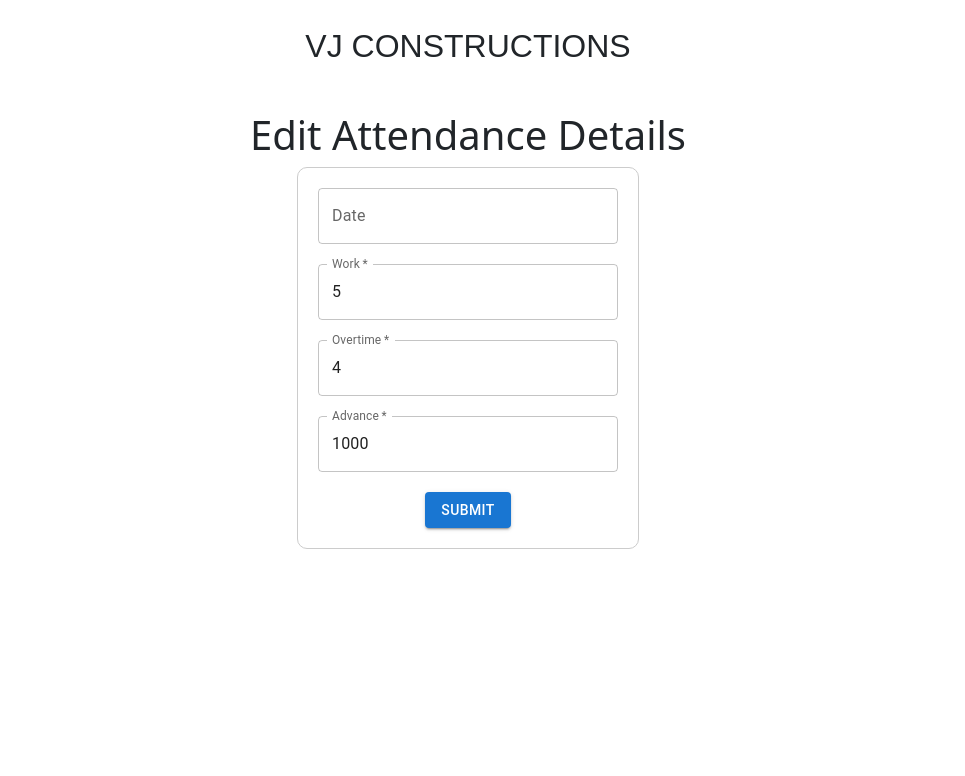
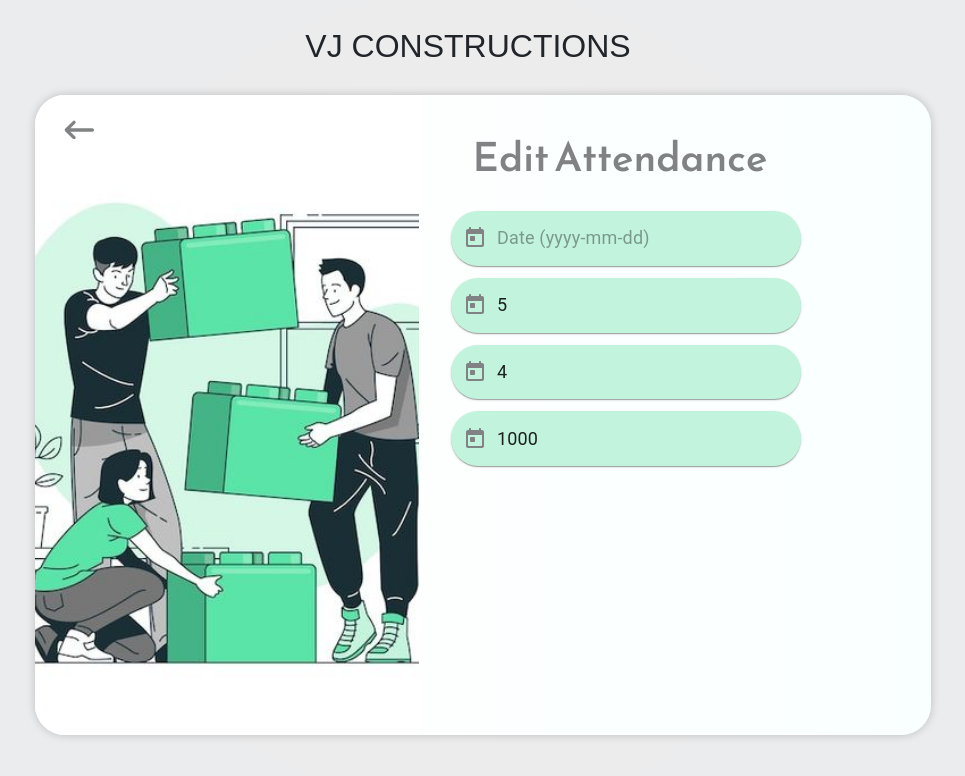
Before and after one commit to antoalex07/emp-reg-frontend, a React (Create React App) app: page /updateAttendance in a window 1280 px wide. Shown: the top 776 px of the page, without its empty margins (172-1137 px from the left). Built offline with nearby package versions, Linux system fonts and the light colour scheme; no server answers; a web font is replaced by a local one.

Commit message:
desgin changes made to fit user experience

```diff
--- a/src/page/updateAttendance/UpdateAttendance.css
+++ b/src/page/updateAttendance/UpdateAttendance.css
@@ -0,0 +1,51 @@
+.page {
+    background-image: radial-gradient(circle, #ededed, #eceded, #ececed, #ebeced, #eaecec);
+    position: fixed;
+    width: 100vw;
+    height: 100vh;
+    display: flex;
+    top: 0;
+    left: 0;
+    z-index: -3;
+    align-items: center;
+}
+
+.form-container {
+    display: flex;
+    flex-direction: row;
+    justify-content: flex-start;
+    align-items: flex-start;
+    background-image: linear-gradient(to right, #ffffff, #feffff, #fdffff, #fbffff, #f9ffff);
+    border: none;
+    border-radius: 30px;
+    box-shadow: 0 0 10px rgba(0, 0, 0, 0.2);
+    width: 70vw;
+    height: 80vh;
+    margin-top: 30px;
+    margin-left: 207px;
+    z-index: -4;
+}
+
+.image-container {
+    background-image: url("../../assets/editAttendance.jpg");
+    background-size: cover;
+    background-position: center;
+    border-top-left-radius: 30px;
+    border-bottom-left-radius: 30px;
+    z-index: -2;
+    height: 100%;
+    width: 30vw;
+}
+
+.edit-form {
+    padding: 20px;
+    display: flex;
+    flex-direction: column;
+    justify-content: center;
+    align-items: center;
+}
+
+.edit-form h1 {
+    font-family: "Reem Kufi", sans-serif;
+    color: #818283;
+}
--- a/src/page/updateAttendance/UpdateAttendance.js
+++ b/src/page/updateAttendance/UpdateAttendance.js
@@ -1,6 +1,9 @@
 import React, { useEffect, useState } from 'react'
 import api from '../../api/axiosConfig.js';
-import { Button, TextField } from '@mui/material';
+import { Button, IconButton, InputBase, Paper, TextField } from '@mui/material';
+import './UpdateAttendance.css';
+import { KeyboardBackspaceRounded } from '@mui/icons-material';
+import TodayRoundedIcon from '@mui/icons-material/TodayRounded';
 
 const UpdateAttendance = () => {
 
@@ -13,6 +16,12 @@ const UpdateAttendance = () => {
         overtime: 4,
         advance: 1000
     });
+
+    const handleKeyPress = (event) => {
+        if(event.key === 'Enter'){
+            event.preventDefault();
+        }
+    }
 
     const handleChange = () => {
         console.log("murica");
@@ -39,64 +48,143 @@ const UpdateAttendance = () => {
     }, [])
 
     return (
-        <div className='form-container'>
-            <h1 className='heading'>Edit Attendance Details</h1>
-            <form className='form' onSubmit={handleSubmit}>
+        <div className='page'>
+            <div className='form-container'>
 
-                <div className='form-field'>
-                    <TextField
-                        id='outlined-read-only-input'
-                        label='Date'
-                        value={attendance.date}
-                        InputProps={{
-                            readOnly: true,
-                          }}
-                        sx={{width: 300}}
-                    />
+                <div className='image-container'>
+                        <KeyboardBackspaceRounded
+                            htmlColor='#818283'
+                            style={{ position: 'fixed',
+                                    top: '110px',
+                                    left: '231px',
+                                    fontSize: '40px',
+                                }}/>
                 </div>
 
-                <div className='form-field'>
-                    <TextField
-                        required
-                        id="outlined-required"
-                        label="Work"
-                        type="number"
-                        value={attendance.work}
-                        name="work"
-                        onChange={handleChange}
-                        sx={{width: 300}}
-                    />
+                <div className='edit-form'>
+
+                    <h1 className='heading'>Edit Attendance</h1>
+
+                    <Paper
+                        component="form"
+                        sx={{
+                            marginTop: '6%',
+                            marginLeft: '12px',
+                            p: '10px 4px',
+                            display: 'flex',
+                            width: 350,
+                            borderRadius: '30px',
+                            alignItems: 'center',
+                            backgroundColor: '#c2f3dd'
+                        }}
+                        >
+                        <TodayRoundedIcon sx={{ml: 1}} htmlColor='#818283' />
+                        <InputBase
+                            id='date-input'
+                            placeholder='Date (yyyy-mm-dd)'
+                            type='text'
+                            value={attendance.date}
+                            onKeyDown={handleKeyPress}
+                            inputProps={{
+                                "aria-readonly": 'true'
+                                }}
+                            sx={{ flex: 1, marginLeft: '10px', fontSize: '18px' }}
+                        />
+                    </Paper>
+
+                    <Paper
+                        component="form"
+                        sx={{
+                            marginTop: '12px',
+                            marginLeft: '12px',
+                            p: '10px 4px',
+                            display: 'flex',
+                            width: 350,
+                            borderRadius: '30px',
+                            alignItems: 'center',
+                            backgroundColor: '#c2f3dd'
+                        }}
+                        >
+                        <TodayRoundedIcon sx={{ml: 1}} htmlColor='#818283' />
+                        <InputBase
+                            id='work'
+                            sx={{
+                                flex: 1,
+                                marginLeft: '10px',
+                                fontSize: '18px',
+                                "& input::-webkit-outer-spin-button, & input::-webkit-inner-spin-button": { display: "none" },
+                                "& input[type=number]": { MozAppearance: "inputbase" }
+                            }}
+                            placeholder='Work'
+                            type='number'
+                            defaultValue={attendance.work}
+                            onKeyDown={handleKeyPress}
+                        />
+                    </Paper>
+
+                    <Paper
+                        component="form"
+                        sx={{
+                            marginTop: '12px',
+                            marginLeft: '12px',
+                            p: '10px 4px',
+                            display: 'flex',
+                            width: 350,
+                            borderRadius: '30px',
+                            alignItems: 'center',
+                            backgroundColor: '#c2f3dd'
+                        }}
+                        >
+                        <TodayRoundedIcon sx={{ml: 1}} htmlColor='#818283' />
+                        <InputBase
+                            id='overtime'
+                            sx={{
+                                flex: 1,
+                                marginLeft: '10px',
+                                fontSize: '18px',
+                                "& input::-webkit-outer-spin-button, & input::-webkit-inner-spin-button": { display: "none" },
+                                "& input[type=number]": { MozAppearance: "inputbase" }
+                            }}
+                            placeholder='Overtime Hours'
+                            type='number'
+                            defaultValue={attendance.overtime}
+                            onKeyDown={handleKeyPress}
+                        />
+                    </Paper>
+
+                    <Paper
+                        component="form"
+                        sx={{
+                            marginTop: '12px',
+                            marginLeft: '12px',
+                            p: '10px 4px',
+                            display: 'flex',
+                            width: 350,
+                            borderRadius: '30px',
+                            alignItems: 'center',
+                            backgroundColor: '#c2f3dd'
+                        }}
+                        >
+                        <TodayRoundedIcon sx={{ml: 1}} htmlColor='#818283' />
+                        <InputBase
+                            id='advance'
+                            sx={{
+                                flex: 1,
+                                marginLeft: '10px',
+                                fontSize: '18px',
+                                "& input::-webkit-outer-spin-button, & input::-webkit-inner-spin-button": { display: "none" },
+                                "& input[type=number]": { MozAppearance: "inputbase" }
+                            }}
+                            placeholder='Advance'
+                            type='number'
+                            defaultValue={attendance.advance}
+                            onKeyDown={handleKeyPress}
+                        />
+                    </Paper>
+
                 </div>
 
-                <div className='form-field'>
-                    <TextField
-                        required
-                        id="outlined-required"
-                        label="Overtime"
-                        type="number"
-                        value={attendance.overtime}
-                        name="overtime"
-                        onChange={handleChange}
-                        sx={{width: 300}}
-                    />
-                </div>
-
-                <div className='form-field'>
-                    <TextField
-                        required
-                        id="outlined-required"
-                        label="Advance"
-                        type="number"
-                        value={attendance.advance}
-                        name="advance"
-                        onChange={handleChange}
-                        sx={{width: 300}}
-                    />
-                </div>
-
-          <Button variant="contained" type='submit'>Submit</Button>
-
-            </form>
+            </div>
         </div>
     )
 }
```
